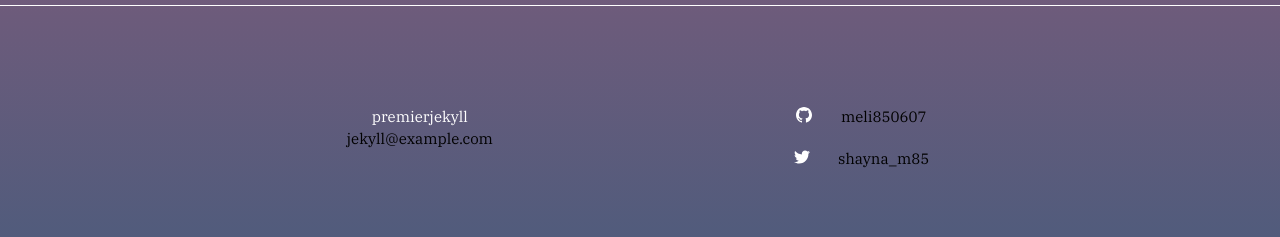
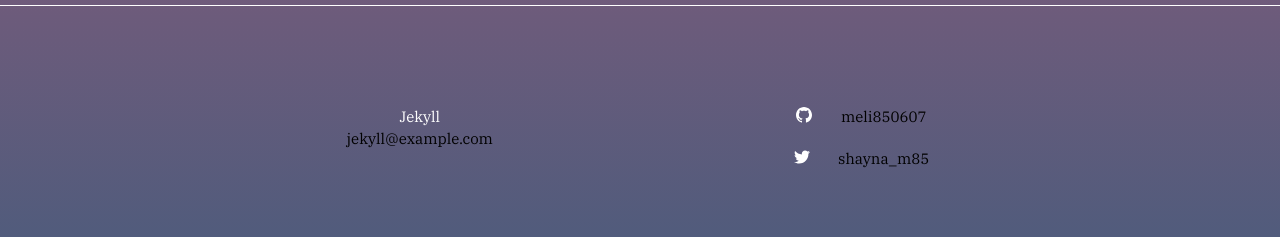
Before and after one commit to meli850607/premierjekyll, a Jekyll site: the page built from index.md, in a window 1280 px wide. Shown: the part 1334-1571 px from the top of the page. Built offline with Jekyll 4.4.1, drawn with Linux system fonts in a browser that asks for light colours.

Commit message:
Updated Config and 4 other files

```diff
--- a/_config.yml
+++ b/_config.yml
@@ -1,5 +1,5 @@
 ---
-title:
+title: Jekyll
 timezone: UTC
 collections:
   uploads:
@@ -12,7 +12,7 @@ email: jekyll@example.com
 description: Write an awesome description for your new site here. You can edit this
   line in _config.yml. It will appear in your document head meta (for Google search
   results) and in your feed.xml site description.
-baseurl: 'premierjekyll'
+baseurl: premierjekyll
 url: ''
 twitter_username: shayna_m85
 github_username: meli850607
```
